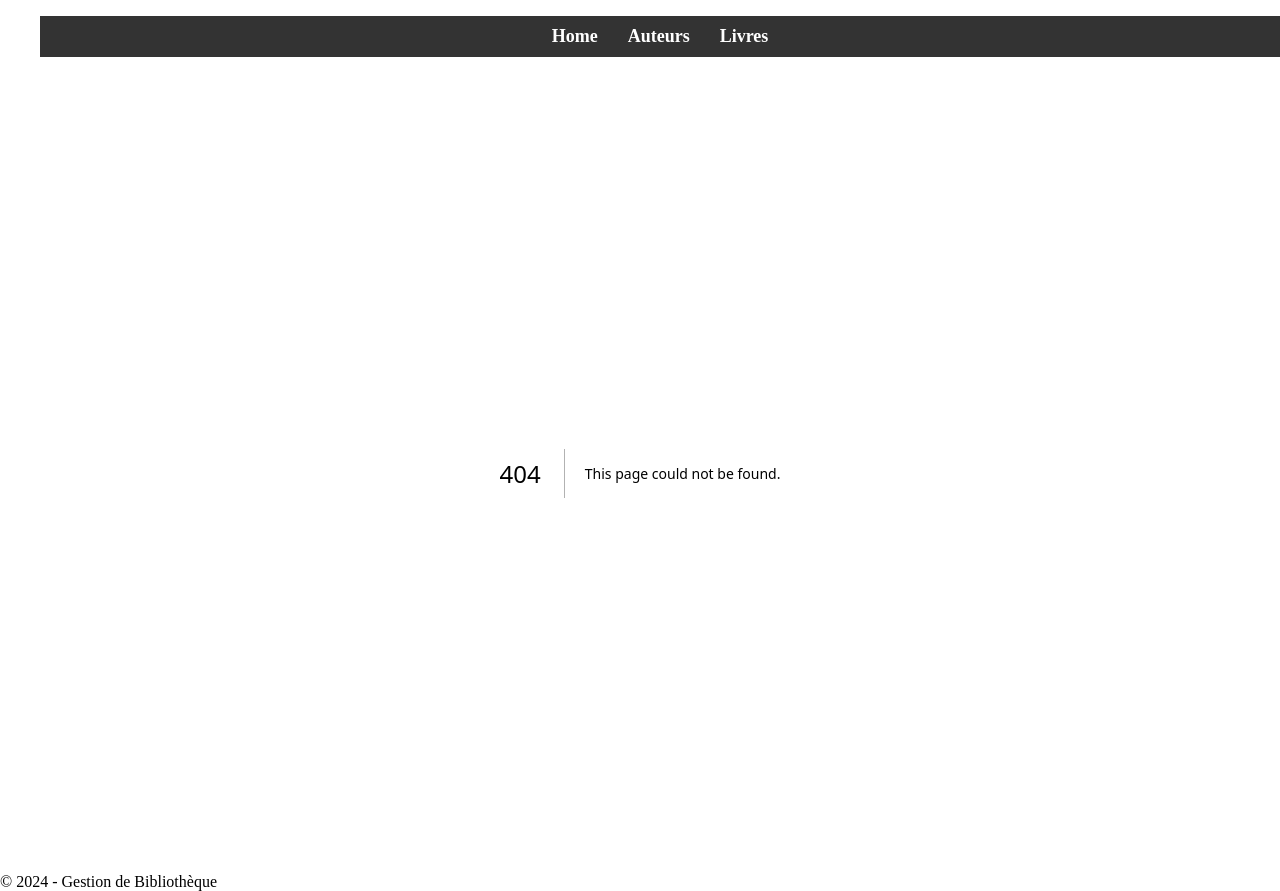
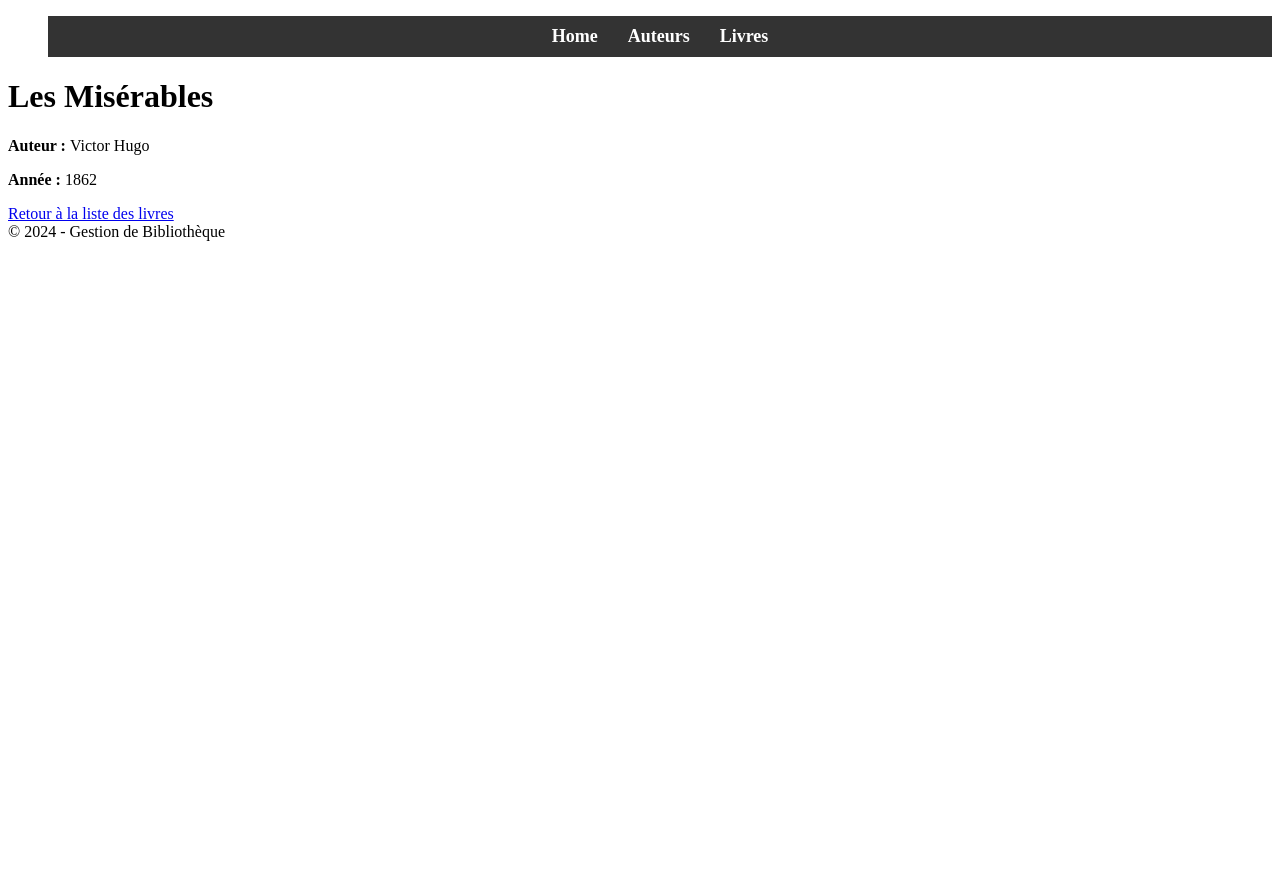
Before and after one commit to RichTsague/projet_tecno_web, a Next.js app in the folder exam-m1/m1-site/: page /books/1 in a window 1280 px wide. Before the commit this address had no page. After the commit the page ends 800 px from the top, so only its background shows below. Built offline with nearby package versions, Linux system fonts and the light colour scheme.

Commit message:
Detail livre et creation livre (Front)

```diff
--- /dev/null
+++ b/exam-m1/m1-site/src/app/books/[id]/page.tsx
@@ -0,0 +1,32 @@
+'use client';
+export default function BookDetails({ params }: { params: { id: string } }) {
+    const books = [
+      { id: 1, title: 'Les Misérables', author: 'Victor Hugo', year: 1862 },
+      { id: 2, title: 'L’Étranger', author: 'Albert Camus', year: 1942 },
+      { id: 3, title: 'Le Père Goriot', author: 'Honoré de Balzac', year: 1835 },
+    ];
+
+    // Trouver le livre correspondant à l'ID
+    const book = books.find((b) => b.id === parseInt(params.id));
+
+    if (!book) {
+      return <div>Livre non trouvé.</div>;
+    }
+
+    return (
+      <div>
+        <h1 className="text-3xl font-bold mb-4">{book.title}</h1>
+        <p>
+          <strong>Auteur : </strong>
+          {book.author}
+        </p>
+        <p>
+          <strong>Année : </strong>
+          {book.year}
+        </p>
+        <a href="/books" className="mt-4 inline-block bg-blue-500 text-white p-2 rounded">
+          Retour à la liste des livres
+        </a>
+      </div>
+    );
+  }
--- a/exam-m1/m1-site/src/components/CreateBookForm.tsx
+++ b/exam-m1/m1-site/src/components/CreateBookForm.tsx
@@ -1,4 +1,6 @@
 'use client';
+
+import { useState } from 'react';
 
 interface CreateBookFormProps {
   onSubmit: (book: { title: string; author: string; year: number }) => void;
```
Also changed, not shown: exam-m1/m1-site/src/components/BookList.tsx (+7 -1 lines).
